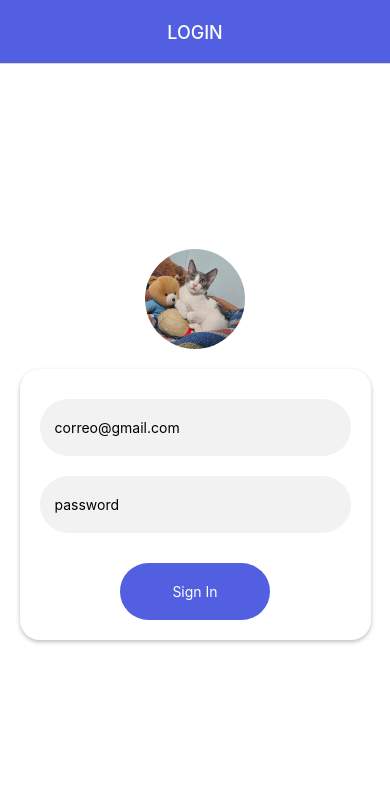
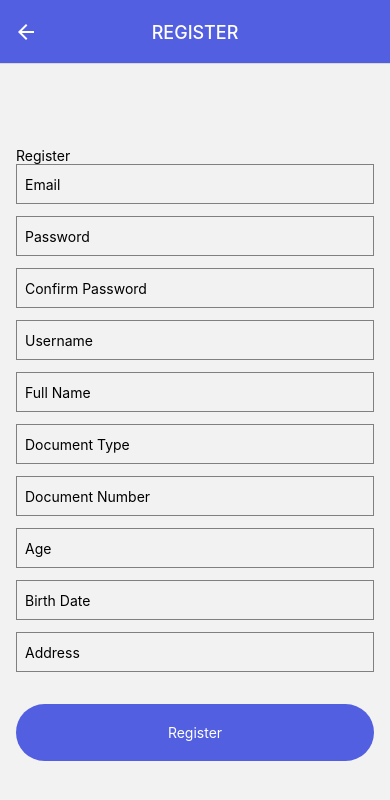
Before and after one commit to andreape7/ProyectoMovilesHuellitas, a React Native app: screen /Register in a window 390 px wide. Before the commit this address had no page. Shown: the top 800 px of the page. Built offline with nearby package versions, Linux system fonts and the light colour scheme.

Commit message:
Funcionalidad de registrar usuario al 90%

```diff
--- a/App.js
+++ b/App.js
@@ -5,10 +5,9 @@ import { createStackNavigator } from '@react-navigation/stack';
 import { NavigationContainer } from '@react-navigation/native';
 import Login from './screens/Login';
 import Home from './screens/Home';
+import RegisterScreen from './screens/RegisterScreen';  // Importa la pantalla de registro
 
 export default function App() {
-
-
   const Stack = createStackNavigator();
 
   function MyStack() {
@@ -29,17 +28,17 @@ function MyStack() {
             headerStyle:{backgroundColor:"#525FE1"},
           }}
         />
-      {/* <Stack.Screen name ="Search" component={Search}/>
-      <Stack.Screen name ="Cart" component={Cart}/>
-      <Stack.Screen name ="Favorite" component={Favorite}/>
-      <Stack.Screen name ="Pet Profile" component={PetProfile}/> */}
-      {/* <Stack.Screen name="Notifications" component={Notifications} />
-      <Stack.Screen name="Profile" component={Profile} />
-      <Stack.Screen name="Settings" component={Settings} /> */}
+        <Stack.Screen name="Register" component={RegisterScreen}   // Añade la pantalla de registro
+          options={{
+            title:"REGISTER",
+            headerTintColor:'white',
+            headerTitleAlign:"center",
+            headerStyle:{backgroundColor:"#525FE1"},
+          }}
+        />
       </Stack.Navigator>
     );
   }
-
 
   return (
     <NavigationContainer>
--- a/credenciales.js
+++ b/credenciales.js
@@ -1,11 +1,9 @@
-// Import the functions you need from the SDKs you need
 import { initializeApp } from "firebase/app";
 import { getAnalytics } from "firebase/analytics";
-// TODO: Add SDKs for Firebase products that you want to use
-// https://firebase.google.com/docs/web/setup#available-libraries
+import { initializeAuth, getReactNativePersistence } from 'firebase/auth';
+import AsyncStorage from '@react-native-async-storage/async-storage';
 
 // Your web app's Firebase configuration
-// For Firebase JS SDK v7.20.0 and later, measurementId is optional
 const firebaseConfig = {
   apiKey: "AIzaSyAqIzFeF3Js2NIuTb6loc-MfibyYWuQPuQ",
   authDomain: "proyectohuellitasapp.firebaseapp.com",
@@ -18,5 +16,14 @@ const firebaseConfig = {
 
 // Initialize Firebase
 const appFirebase = initializeApp(firebaseConfig);
+
+// Initialize Firebase Auth with AsyncStorage
+const auth = initializeAuth(appFirebase, {
+  persistence: getReactNativePersistence(AsyncStorage)
+});
+
+// Initialize Firebase Analytics
 const analytics = getAnalytics(appFirebase);
+
 export default appFirebase;
+export { auth };
--- a/package.json
+++ b/package.json
@@ -9,6 +9,9 @@
     "web": "expo start --web"
   },
   "dependencies": {
+    "@react-native-async-storage/async-storage": "^1.23.1",
+    "@react-native-firebase/app": "^20.1.0",
+    "@react-native-firebase/auth": "^20.1.0",
     "@react-navigation/native": "^6.1.17",
     "@react-navigation/stack": "^6.4.0",
     "expo": "~51.0.18",
--- a/screens/Login.js
+++ b/screens/Login.js
@@ -1,25 +1,20 @@
-import React, { useState } from 'react'
-import { Text, StyleSheet, View,Image,TextInput,TouchableOpacity,Alert } from 'react-native'
-
-import appFirebase from '../credenciales'
-import { getAuth,signInWithEmailAndPassword } from 'firebase/auth'
-const auth =getAuth(appFirebase)
+import React, { useState } from 'react';
+import { Text, StyleSheet, View, Image, TextInput, TouchableOpacity, Alert } from 'react-native';
+import { signInWithEmailAndPassword } from 'firebase/auth';
+import { auth } from '../credenciales';
 
 export default function Login(props) {
+  const [email, setEmail] = useState();
+  const [password, setPassword] = useState();
 
-    //Creacion de la variable de estado
-    const [email,setEmail] = useState()
-    const [password,setPassword]=useState()
-
-    //Creacion de funcion logeo
-    const logueo=async()=>{
+  const logueo = async () => {
     try {
-            await signInWithEmailAndPassword(auth,email,password)
-            Alert.alert('Iniciando Sesion','Accediendo.....')
-            props.navigation.navigate('Home')
+      await signInWithEmailAndPassword(auth, email, password);
+      Alert.alert('Iniciando Sesion', 'Accediendo.....');
+      props.navigation.navigate('Home');
     } catch (error) {
-            console.log(error)
-            Alert.alert('Error','El usuario o contraseña son incorrectos.')
+      console.log(error);
+      Alert.alert('Error', 'El usuario o contraseña son incorrectos.');
     }
   }
 
@@ -31,71 +26,75 @@ export default function Login(props) {
       <View style={styles.tarjeta}>
         <View style={styles.cajaTexto}>
           <TextInput placeholder='correo@gmail.com' style={{paddingHorizontal:15}}
-                    onChangeText={(text)=>setEmail(text)}
+            onChangeText={(text) => setEmail(text)}
           />
         </View>
         <View style={styles.cajaTexto}>
           <TextInput placeholder='password' style={{paddingHorizontal:15}} secureTextEntry={true}
-                    onChangeText={(text)=>setPassword(text)} />
+            onChangeText={(text) => setPassword(text)} />
         </View>
         <View style={styles.PadreBoton}>
           <TouchableOpacity style={styles.cajaBoton} onPress={logueo}>
             <Text style={styles.TextoBoton}>Sign In</Text>
           </TouchableOpacity>
         </View>
+        <View style={styles.PadreBoton}>
+          <TouchableOpacity style={styles.cajaBoton} onPress={() => props.navigation.navigate('Register')}>
+            <Text style={styles.TextoBoton}>Register</Text>
+          </TouchableOpacity>
         </View>
       </View>
-    )
+    </View>
+  );
 }
+
 const styles = StyleSheet.create({
-    padre:{
-        flex:1,
-        justifyContent:'center',
-        alignItems:'center',
-        backgroundColor:'white',
+  padre: {
+    flex: 1,
+    justifyContent: 'center',
+    alignItems: 'center',
+    backgroundColor: 'white',
   },
-    profile:{
-        width:100,
-        height:100,
-        borderRadius:50,
-        borderColor:'white'
+  profile: {
+    width: 100,
+    height: 100,
+    borderRadius: 50,
+    borderColor: 'white'
   },
-    tarjeta:{
-        margin:20,
-        backgroundColor:'white',
-        borderRadius:20,
-        width:'90%',
-        padding:20,
-        shadowColor:'#000',
-        shadowOffset:{
-            width:0,
-            height:2,
+  tarjeta: {
+    margin: 20,
+    backgroundColor: 'white',
+    borderRadius: 20,
+    width: '90%',
+    padding: 20,
+    shadowColor: '#000',
+    shadowOffset: {
+      width: 0,
+      height: 2,
     },
-        shadowOpacity:0.25,
-        shadowRadius:4,
-        elevation:5,
-
-
+    shadowOpacity: 0.25,
+    shadowRadius: 4,
+    elevation: 5,
   },
-    cajaTexto:{
-        paddingVertical:20,
-        backgroundColor:'#cccccc40',
-        borderRadius:30,
-        marginVertical:10,
+  cajaTexto: {
+    paddingVertical: 20,
+    backgroundColor: '#cccccc40',
+    borderRadius: 30,
+    marginVertical: 10,
   },
-    PadreBoton:{
-        alignItems:'center',
+  PadreBoton: {
+    alignItems: 'center',
     width: '100%',
   },
-    cajaBoton:{
-        backgroundColor:'#525FE1',
-        borderRadius:30,
-        paddingVertical:20,
-        width:150,
-        marginTop:20,
+  cajaBoton: {
+    backgroundColor: '#525FE1',
+    borderRadius: 30,
+    paddingVertical: 20,
+    width: 150,
+    marginTop: 20,
   },
-    TextoBoton:{
-        textAlign:'center',
-        color:'white'
+  TextoBoton: {
+    textAlign: 'center',
+    color: 'white'
   }
-})
+});
--- /dev/null
+++ b/screens/RegisterScreen.js
@@ -0,0 +1,100 @@
+import React, { useState } from 'react';
+import { View, Text, TextInput, TouchableOpacity, Alert, StyleSheet } from 'react-native';
+import { createUserWithEmailAndPassword } from 'firebase/auth';
+import { getFirestore, setDoc, doc } from 'firebase/firestore';
+import { auth } from '../credenciales';
+import appFirebase from '../credenciales';
+
+const db = getFirestore(appFirebase);
+
+export default function RegisterScreen({ navigation }) {
+  const [email, setEmail] = useState('');
+  const [password, setPassword] = useState('');
+  const [confirmPassword, setConfirmPassword] = useState('');
+  const [username, setUsername] = useState('');
+  const [fullName, setFullName] = useState('');
+  const [docType, setDocType] = useState('');
+  const [docNumber, setDocNumber] = useState('');
+  const [age, setAge] = useState('');
+  const [birthDate, setBirthDate] = useState('');
+  const [address, setAddress] = useState('');
+  const [error, setError] = useState('');
+
+  const handleRegister = async () => {
+    if (password !== confirmPassword) {
+      setError('Passwords do not match');
+      return;
+    }
+
+    try {
+      const userCredential = await createUserWithEmailAndPassword(auth, email, password);
+      const user = userCredential.user;
+
+      await setDoc(doc(db, 'users', user.uid), {
+        email,
+        username,
+        fullName,
+        docType,
+        docNumber,
+        age,
+        birthDate,
+        address,
+      });
+
+      Alert.alert('Registration Successful', 'You have registered successfully!');
+      navigation.navigate('Login');
+    } catch (error) {
+      console.log(error);
+      setError(error.message);
+    }
+  };
+
+  return (
+    <View style={styles.container}>
+      <Text>Register</Text>
+      {error ? <Text style={styles.error}>{error}</Text> : null}
+      <TextInput style={styles.input} placeholder="Email" value={email} onChangeText={setEmail} />
+      <TextInput style={styles.input} placeholder="Password" value={password} onChangeText={setPassword} secureTextEntry />
+      <TextInput style={styles.input} placeholder="Confirm Password" value={confirmPassword} onChangeText={setConfirmPassword} secureTextEntry />
+      <TextInput style={styles.input} placeholder="Username" value={username} onChangeText={setUsername} />
+      <TextInput style={styles.input} placeholder="Full Name" value={fullName} onChangeText={setFullName} />
+      <TextInput style={styles.input} placeholder="Document Type" value={docType} onChangeText={setDocType} />
+      <TextInput style={styles.input} placeholder="Document Number" value={docNumber} onChangeText={setDocNumber} />
+      <TextInput style={styles.input} placeholder="Age" value={age} onChangeText={setAge} />
+      <TextInput style={styles.input} placeholder="Birth Date" value={birthDate} onChangeText={setBirthDate} />
+      <TextInput style={styles.input} placeholder="Address" value={address} onChangeText={setAddress} />
+      <TouchableOpacity style={styles.button} onPress={handleRegister}>
+        <Text style={styles.buttonText}>Register</Text>
+      </TouchableOpacity>
+    </View>
+  );
+}
+
+const styles = StyleSheet.create({
+  container: {
+    flex: 1,
+    justifyContent: 'center',
+    padding: 16,
+  },
+  input: {
+    height: 40,
+    borderColor: 'gray',
+    borderWidth: 1,
+    marginBottom: 12,
+    paddingHorizontal: 8,
+  },
+  button: {
+    backgroundColor: '#525FE1',
+    borderRadius: 30,
+    paddingVertical: 20,
+    marginTop: 20,
+    alignItems: 'center',
+  },
+  buttonText: {
+    color: 'white',
+  },
+  error: {
+    color: 'red',
+    marginBottom: 12,
+  },
+});
```
Also changed, not shown: 1 other file (tests, documents, lock files or other folders). Lines whose indentation alone changed are shown as unchanged.
